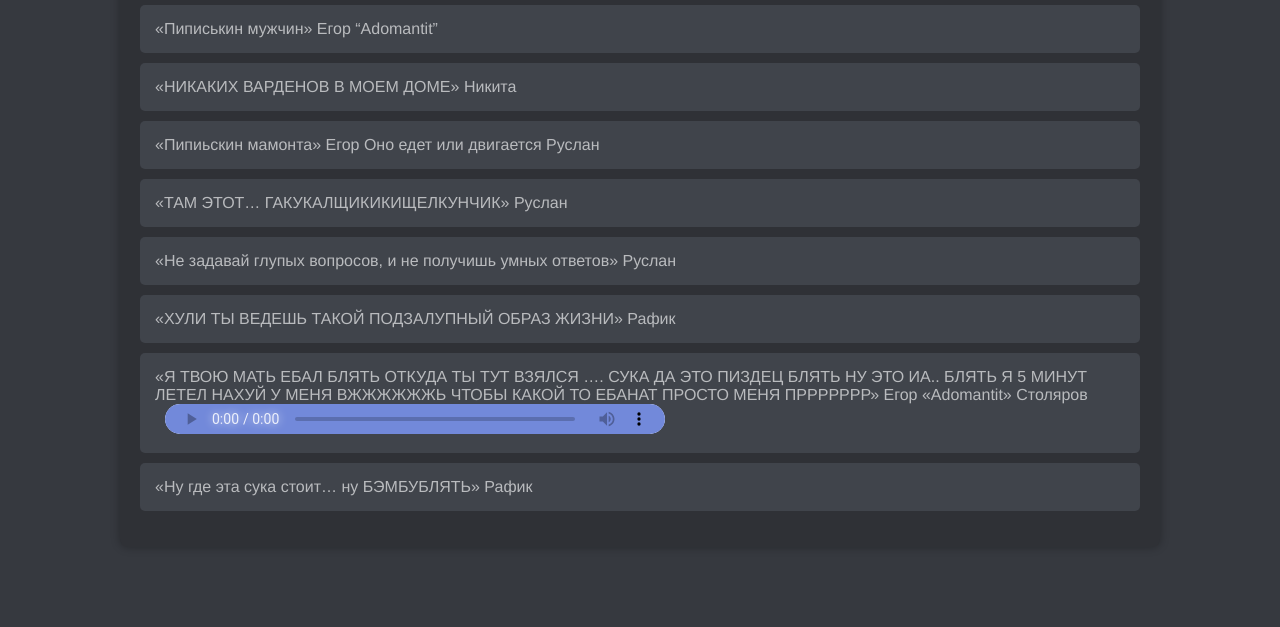
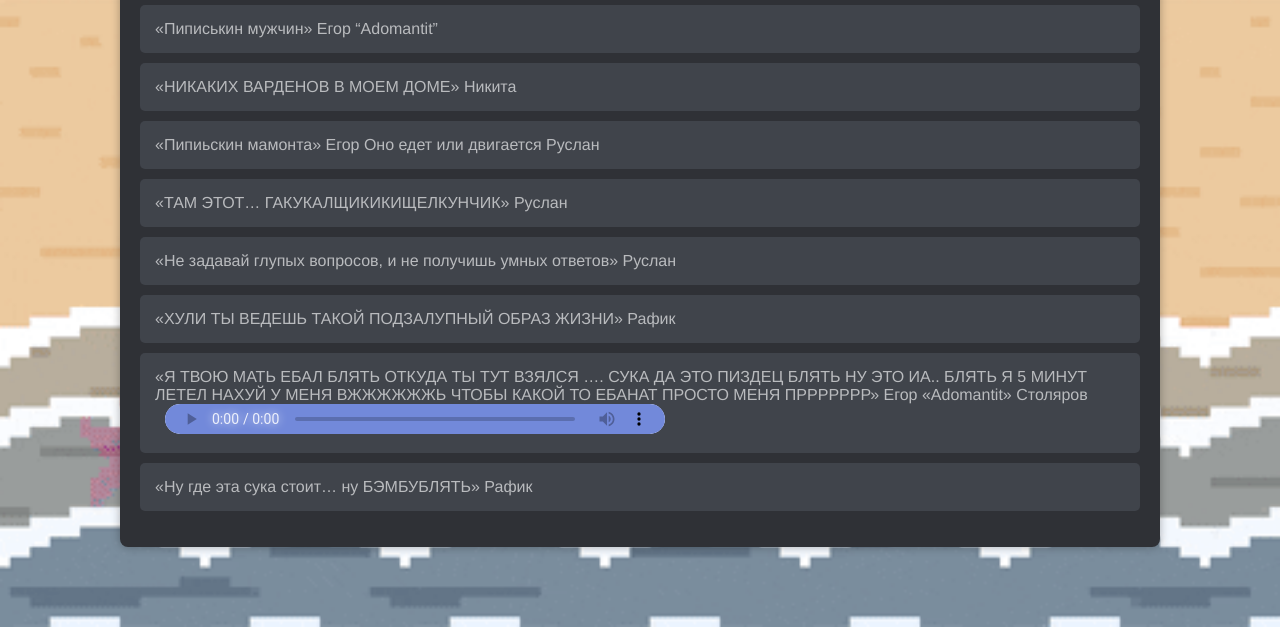
Before and after one commit to BunkerParkura/BunkerParkura.github.io, a plain HTML site: page index.html in a window 1280 px wide. Shown: the part 173-800 px from the top of the page. Drawn offline with Linux system fonts and the light colour scheme.

Commit message:
Update styles.css

```diff
--- a/styles.css
+++ b/styles.css
@@ -1,13 +1,13 @@
 body {
     font-family: 'Helvetica Neue', Arial, sans-serif;
-    background-color: #36393f;
-    color: #dcddde;
     margin: 0;
     padding: 0;
     display: flex;
     justify-content: center;
     align-items: center;
     height: 100vh;
+    background: url('background.gif') no-repeat center center fixed;
+    background-size: cover;
 }
 
 .container {
```
